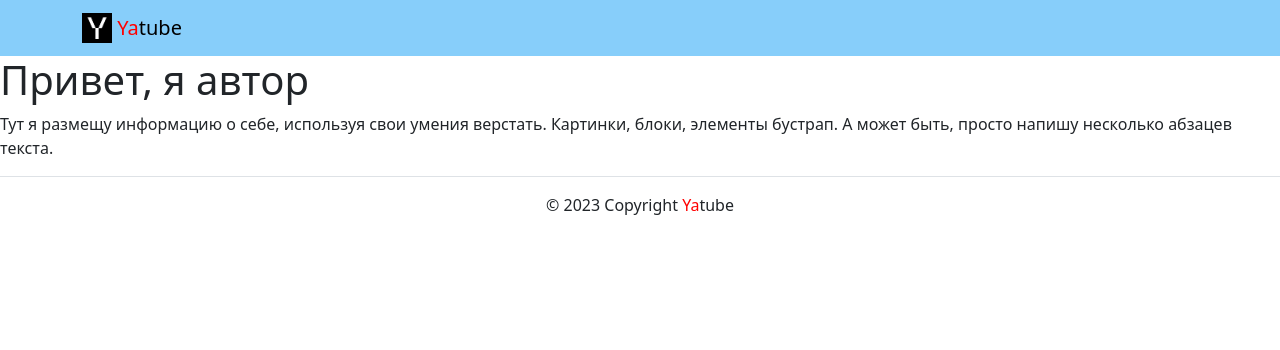
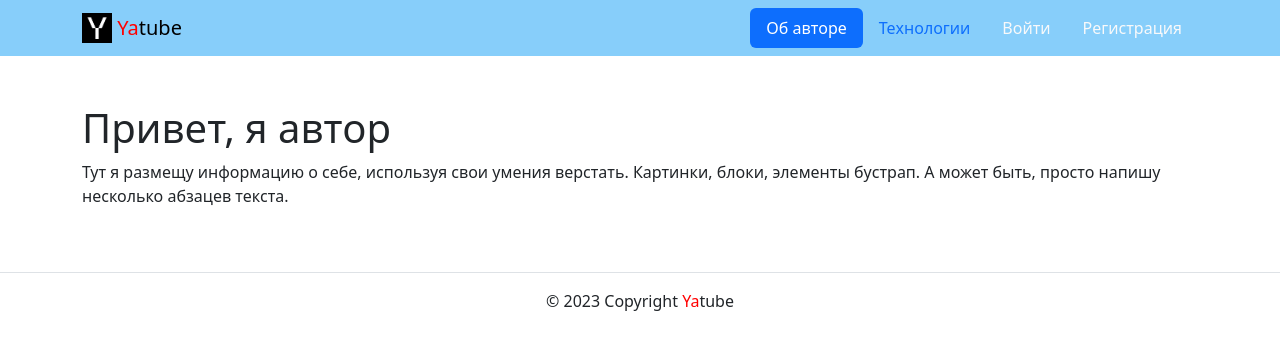
Before and after one commit to Newston45/hw02_community, a Django app: page /about/author/ in a window 1280 px wide. Shown: the top 350 px of the page. Run offline with Django 3.2, Linux system fonts and the light colour scheme; some libraries are stand-ins or nearby versions.

Commit message:
added navbar

```diff
--- a/yatube/templates/about/author.html
+++ b/yatube/templates/about/author.html
@@ -2,9 +2,11 @@
 {% extends "base.html" %}
 {% block title %}Об авторе проекта{% endblock %}
 {% block content %}
-<h1>Привет, я автор</h1>
-<p>
-  Тут я размещу информацию о себе, используя свои умения верстать.
-  Картинки, блоки, элементы бустрап. А может быть, просто напишу несколько абзацев текста.
-</p>
+<div class="container py-5">
+  <h1>Привет, я автор</h1>
+  <p>
+    Тут я размещу информацию о себе, используя свои умения верстать.
+    Картинки, блоки, элементы бустрап. А может быть, просто напишу несколько абзацев текста.
+  </p>
+</div>
 {% endblock %}
--- a/yatube/templates/about/tech.html
+++ b/yatube/templates/about/tech.html
@@ -3,6 +3,7 @@
 {% block title %}Технологии{% endblock %}
 {% block content %}
 {% comment %} Колонки с отступом сверху и снизу {% endcomment %}
+<div class="container py-5">
   <div class="row">
     <h1>Вот что я умею</h1>
     {% comment %}
@@ -29,4 +30,5 @@
       <p>Текст страницы "Технологии"</p>
     </article>
   </div>
+</div>
 {% endblock %}
--- a/yatube/templates/includes/header.html
+++ b/yatube/templates/includes/header.html
@@ -1,4 +1,11 @@
 <!-- templates/includes/header.html -->
+{% comment %}
+Внутри тега {% with %} переменная view_name -
+это синоним для request.resolver_match.view_name
+{% endcomment %}
+
+
+<header>
 {% load static %}
   <nav class="navbar navbar-light" style="background-color: lightskyblue">
     <div class="container">
@@ -6,5 +13,54 @@
         <img src="{% static 'img/logo.png' %}" width="30" height="30" class="d-inline-block align-top" alt="" href="{% url 'posts:index' %}">
         <span style="color:red">Ya</span>tube
       </a>
+      {# Добавлено в спринте #}
+
+      {% comment %}
+      Меню - список пунктов со стандартными классами Bootsrap.
+      Класс nav-pills нужен для выделения активных пунктов
+      {% endcomment %}
+      <ul class="nav nav-pills">
+        {% with request.resolver_match.view_name as view_name %}
+        <li class="nav-item">
+          <a class="nav-link {% if view_name  == 'about:author' %}active{% endif %}"
+            href="{% url 'about:author' %}"
+          >
+            Об авторе
+          </a>
+        </li>
+        {% endwith %}
+        {% with request.resolver_match.view_name as view_name %}
+        <li class="nav-item">
+          <a class="nav-link {% if view_name  == 'about:tech' %}active{% endif %}"
+            href="{% url 'about:tech' %}"
+          >
+            Технологии
+          </a>
+        </li>
+        {% endwith %}
+        {% if user.is_authenticated %}
+        <li class="nav-item">
+          <a class="nav-link" href="<!--  -->">Новая запись</a>
+        </li>
+        <li class="nav-item">
+          <a class="nav-link link-light" href="<!--  -->">Изменить пароль</a>
+        </li>
+        <li class="nav-item">
+          <a class="nav-link link-light" href="{% url 'users:logout' %}">Выйти</a>
+        </li>
+        <li>
+          Пользователь: {{ user.username }}
+        </li>
+        {% else %}
+        <li class="nav-item">
+          <a class="nav-link link-light" href="{% url 'users:login' %}">Войти</a>
+        </li>
+        <li class="nav-item">
+          <a class="nav-link link-light" href="{% url 'users:signup' %}">Регистрация</a>
+        </li>
+        {% endif %}
+      </ul>
+      {# Конец добавленого в спринте #}
     </div>
   </nav>
+</header>
--- a/yatube/yatube/urls.py
+++ b/yatube/yatube/urls.py
@@ -19,8 +19,8 @@ from django.urls import include, path
 urlpatterns = [
     path('', include('posts.urls', namespace='posts')),
     path('admin/', admin.site.urls),
-    path('contact/', include('users.urls')),
     path('auth/', include('users.urls')),
     path('auth/', include('django.contrib.auth.urls')),
+    path('contact/', include('users.urls')),
     path('about/', include('about.urls', namespace='about')),
 ]
```
Also changed, not shown: yatube/users/views.py (+9 -3 lines). Lines whose indentation alone changed are shown as unchanged.
